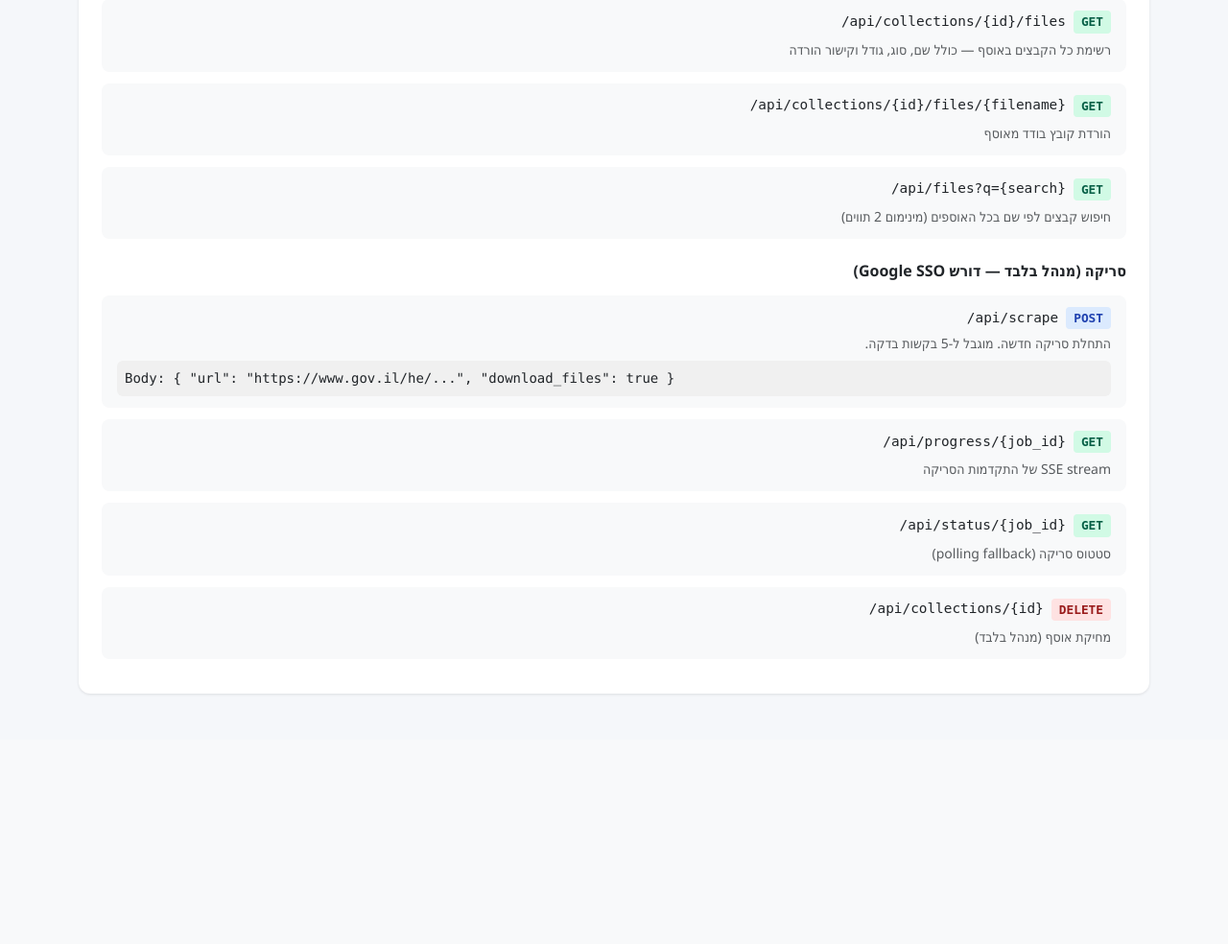
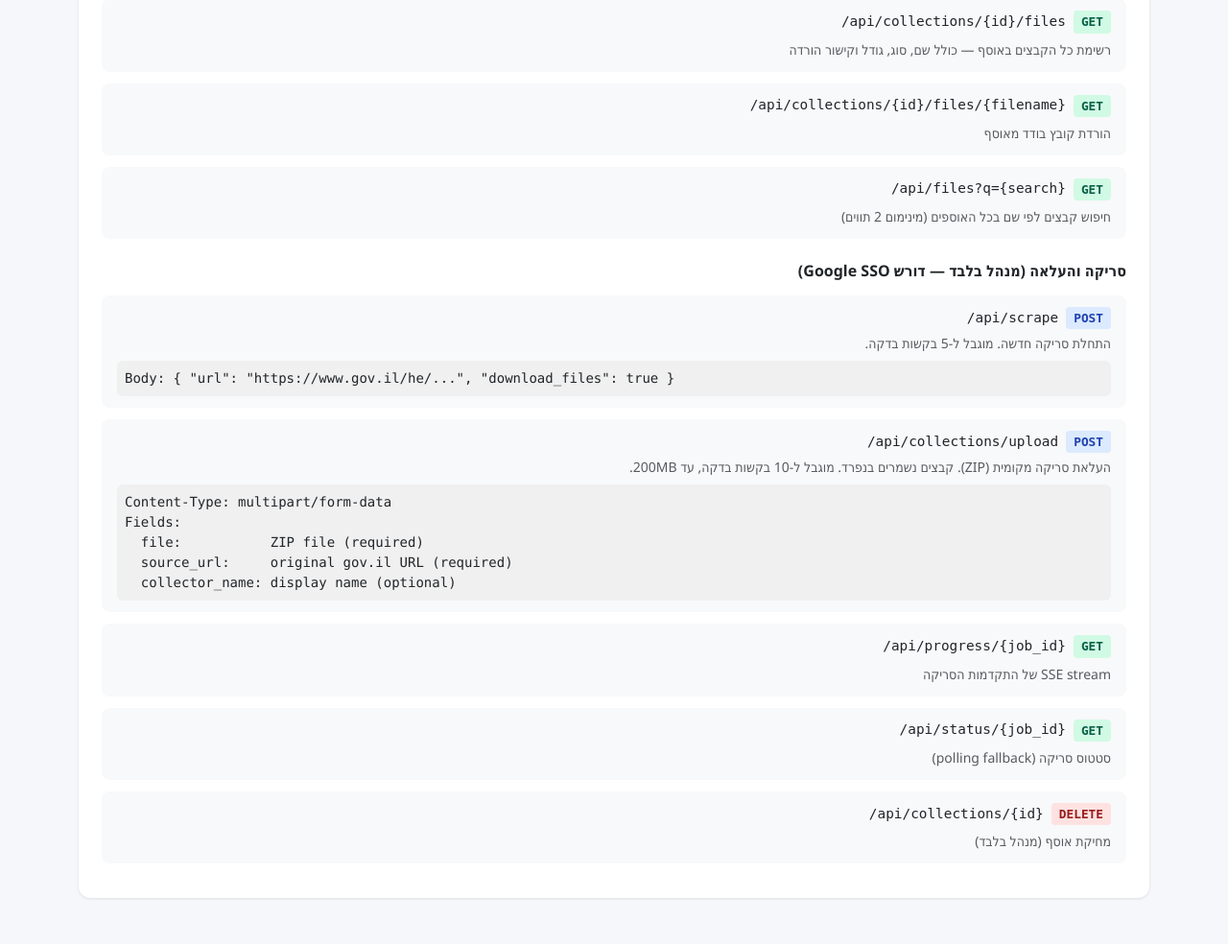
Before and after one commit to zomer-g/govil-scraper, a Flask app: page / in a window 1280 px wide, after a click on "API". Shown: the part 792-1776 px from the top of the page at 96% size. Before the commit the page ends 1516 px from the top, so only its background shows below. Run offline with Flask 3, Linux system fonts and the light colour scheme; data that the repository does not hold is empty; some libraries are stand-ins or nearby versions.

Commit message:
Add upload endpoint + CLI upload flag for local-to-server workflow
- POST /api/collections/upload: admin-only, accepts ZIP, stores files
  individually in the files table (not as a ZIP bundle)
- local_scrape.py: new flags --upload, --server, --cookie, --upload-only
  for pushing locally scraped data to the remote server
- Frontend: upload card back in scrape tab, upload endpoint in API docs

Workflow: scrape locally -> upload ZIP to server -> public API serves
individual files

Co-Authored-By: Claude Opus 4.6 <noreply@anthropic.com>

```diff
--- a/app.py
+++ b/app.py
@@ -47,6 +47,7 @@ DISABLE_PLAYWRIGHT = os.environ.get("DISABLE_PLAYWRIGHT", "0") == "1"
 
 app = Flask(__name__)
 app.wsgi_app = ProxyFix(app.wsgi_app, x_for=1, x_proto=1, x_host=1)
+app.config["MAX_CONTENT_LENGTH"] = 200 * 1024 * 1024  # 200 MB max upload
 app.secret_key = os.environ.get("FLASK_SECRET_KEY") or os.urandom(32).hex()
 store = CollectionStore(TEMP_DIR)
 
@@ -582,6 +583,147 @@ def search_files():
     return jsonify({"query": q, "count": len(results), "files": results})
 
 
+# ---------------------------------------------------------------------------
+# Upload API — upload locally-scraped data to the server
+# ---------------------------------------------------------------------------
+
+@app.route("/api/collections/upload", methods=["POST"])
+@limiter.limit("10 per minute")
+@admin_required
+def upload_collection():
+    """Upload a locally-scraped ZIP. Files are stored individually.
+
+    Accepts multipart form with:
+      - file: ZIP file (required)
+      - source_url: original gov.il URL (required)
+      - collector_name: display name (optional, derived from CSV filename)
+    """
+    import csv as csv_mod
+    import shutil
+
+    f = request.files.get("file")
+    if not f or not f.filename:
+        return jsonify({"error": "חסר קובץ ZIP"}), 400
+    if not f.filename.lower().endswith(".zip"):
+        return jsonify({"error": "הקובץ חייב להיות ZIP"}), 400
+
+    source_url = (request.form.get("source_url") or "").strip()
+    if not source_url:
+        return jsonify({"error": "חסרה כתובת מקור (source_url)"}), 400
+
+    collector_name = (request.form.get("collector_name") or "").strip()
+
+    # Save ZIP to temp location for validation
+    collection_id = uuid.uuid4().hex[:12]
+    job_dir = os.path.join(TEMP_DIR, collection_id)
+    os.makedirs(job_dir, exist_ok=True)
+
+    zip_tmp = os.path.join(job_dir, "_upload.zip")
+    f.save(zip_tmp)
+
+    # Validate it's a real ZIP
+    if not zipfile.is_zipfile(zip_tmp):
+        shutil.rmtree(job_dir, ignore_errors=True)
+        return jsonify({"error": "הקובץ אינו ZIP תקין"}), 400
+
+    try:
+        # Extract contents
+        with zipfile.ZipFile(zip_tmp, "r") as zf:
+            zf.extractall(job_dir)
+        # Remove the upload ZIP itself — we store files individually
+        os.remove(zip_tmp)
+
+        # Scan extracted files and register them
+        csv_path = ""
+        excel_path = ""
+        record_count = 0
+        column_headers = []
+        file_records = []
+
+        for root, _dirs, filenames in os.walk(job_dir):
+            for fname in filenames:
+                full = os.path.join(root, fname)
+                rel = os.path.relpath(full, TEMP_DIR).replace("\\", "/")
+                ext = os.path.splitext(fname)[1].lower().lstrip(".")
+                size = os.path.getsize(full)
+
+                if ext == "csv":
+                    category = "csv"
+                    if not csv_path:
+                        csv_path = full
+                elif ext == "xlsx":
+                    category = "excel"
+                    if not excel_path:
+                        excel_path = full
+                else:
+                    category = "attachment"
+
+                file_records.append({
+                    "filename": fname,
+                    "file_type": ext,
+                    "category": category,
+                    "size_bytes": size,
+                    "rel_path": rel,
+                })
+
+        # Read CSV to get row count and column headers
+        if csv_path and os.path.exists(csv_path):
+            try:
+                with open(csv_path, encoding="utf-8-sig") as cf:
+                    reader = csv_mod.DictReader(cf)
+                    column_headers = list(reader.fieldnames or [])
+                    rows = list(reader)
+                    record_count = len(rows)
+            except Exception:
+                pass
+
+        # Derive collector_name
+        if not collector_name:
+            if csv_path:
+                collector_name = os.path.splitext(os.path.basename(csv_path))[0]
+            else:
+                collector_name = os.path.splitext(f.filename)[0]
+
+        attachment_count = sum(1 for r in file_records if r["category"] == "attachment")
+
+        # Register files in DB
+        if file_records:
+            store.save_files_bulk(collection_id, file_records)
+
+        # Save collection metadata
+        store.save_collection(
+            collection_id=collection_id,
+            source_url=source_url,
+            collector_name=collector_name,
+            page_type="upload",
+            record_count=record_count,
+            attachment_count=attachment_count,
+            downloaded_count=attachment_count,
+            column_headers=column_headers,
+            zip_path="",
+            csv_path=os.path.relpath(csv_path, TEMP_DIR).replace("\\", "/") if csv_path else "",
+            excel_path=os.path.relpath(excel_path, TEMP_DIR).replace("\\", "/") if excel_path else "",
+            warning="",
+        )
+        store.cleanup_oldest(max_bytes=800_000_000)
+
+        logger.info("Uploaded collection %s (%s, %d records, %d files)",
+                     collection_id, collector_name, record_count, len(file_records))
+
+        return jsonify({
+            "id": collection_id,
+            "collector_name": collector_name,
+            "record_count": record_count,
+            "file_count": len(file_records),
+            "attachment_count": attachment_count,
+        }), 201
+
+    except Exception as e:
+        shutil.rmtree(job_dir, ignore_errors=True)
+        logger.exception("Upload failed for %s", f.filename)
+        return jsonify({"error": f"שגיאה בעיבוד הקובץ: {e}"}), 500
+
+
 @app.route("/api/collections/<cid>", methods=["DELETE"])
 @admin_required
 def delete_collection(cid):
--- a/templates/index.html
+++ b/templates/index.html
@@ -183,6 +183,35 @@
                         </a>
                     </li>
                 </ul>
+            </div>
+        </div>
+
+        <!-- Upload ZIP -->
+        <div class="card mb-3">
+            <div class="card-body p-4">
+                <h6 class="fw-bold mb-3">
+                    <i class="bi bi-cloud-upload"></i>
+                    העלאת סריקה מקומית
+                </h6>
+                <form id="uploadForm">
+                    <div class="row g-3">
+                        <div class="col-md-6">
+                            <label class="form-label small">קובץ ZIP</label>
+                            <input type="file" class="form-control" id="uploadFile" accept=".zip" required>
+                        </div>
+                        <div class="col-md-6">
+                            <label class="form-label small">כתובת מקור (gov.il)</label>
+                            <input type="url" class="form-control" id="uploadUrl" dir="ltr"
+                                   placeholder="https://www.gov.il/he/..." required>
+                        </div>
+                    </div>
+                    <div class="d-flex align-items-center justify-content-between mt-3">
+                        <small class="text-muted" id="uploadStatus"></small>
+                        <button type="submit" class="btn btn-outline-primary" id="uploadBtn">
+                            <i class="bi bi-upload"></i> העלה
+                        </button>
+                    </div>
+                </form>
             </div>
         </div>
 
@@ -437,7 +466,7 @@
                         <small class="text-muted">חיפוש קבצים לפי שם בכל האוספים (מינימום 2 תווים)</small>
                     </div>
 
-                    <h6 class="fw-bold mb-3 mt-4">סריקה (מנהל בלבד — דורש Google SSO)</h6>
+                    <h6 class="fw-bold mb-3 mt-4">סריקה והעלאה (מנהל בלבד — דורש Google SSO)</h6>
 
                     <div class="api-endpoint">
                         <div class="d-flex align-items-center gap-2 mb-1">
@@ -446,6 +475,19 @@
                         </div>
                         <small class="text-muted d-block">התחלת סריקה חדשה. מוגבל ל-5 בקשות בדקה.</small>
                         <pre class="mt-2 mb-0 small" style="background:#f0f0f0;padding:8px;border-radius:6px;direction:ltr;text-align:left;">Body: { "url": "https://www.gov.il/he/...", "download_files": true }</pre>
+                    </div>
+
+                    <div class="api-endpoint">
+                        <div class="d-flex align-items-center gap-2 mb-1">
+                            <span class="api-method post">POST</span>
+                            <span class="api-path">/api/collections/upload</span>
+                        </div>
+                        <small class="text-muted d-block">העלאת סריקה מקומית (ZIP). קבצים נשמרים בנפרד. מוגבל ל-10 בקשות בדקה, עד 200MB.</small>
+                        <pre class="mt-2 mb-0 small" style="background:#f0f0f0;padding:8px;border-radius:6px;direction:ltr;text-align:left;">Content-Type: multipart/form-data
+Fields:
+  file:           ZIP file (required)
+  source_url:     original gov.il URL (required)
+  collector_name: display name (optional)</pre>
                     </div>
 
                     <div class="api-endpoint">
@@ -702,6 +744,57 @@
         } catch { /* ignore */ }
     }
 
+    // ===================== UPLOAD =====================
+
+    const uploadForm = document.getElementById('uploadForm');
+    if (uploadForm) uploadForm.addEventListener('submit', async e => {
+        e.preventDefault();
+        const fileInput = document.getElementById('uploadFile');
+        const urlInput2 = document.getElementById('uploadUrl');
+        const statusEl = document.getElementById('uploadStatus');
+        const btn = document.getElementById('uploadBtn');
+
+        if (!fileInput.files.length || !urlInput2.value.trim()) return;
+
+        const formData = new FormData();
+        formData.append('file', fileInput.files[0]);
+        formData.append('source_url', urlInput2.value.trim());
+
+        btn.disabled = true;
+        statusEl.textContent = 'מעלה...';
+        statusEl.classList.remove('text-danger');
+
+        try {
+            const resp = await fetch('/api/collections/upload', {
+                method: 'POST',
+                body: formData,
+            });
+            const data = await resp.json();
+
+            if (!resp.ok) {
+                statusEl.textContent = data.error || 'שגיאה';
+                statusEl.classList.add('text-danger');
+                return;
+            }
+
+            statusEl.classList.remove('text-danger');
+            statusEl.textContent = `הועלה בהצלחה! ${data.record_count} רשומות, ${data.file_count} קבצים`;
+            uploadForm.reset();
+
+            // Switch to collections tab and reload
+            const collectionsTabBtn = document.querySelector('[data-bs-target="#collectionsTab"]');
+            if (collectionsTabBtn) {
+                new bootstrap.Tab(collectionsTabBtn).show();
+                loadCollections();
+            }
+        } catch (err) {
+            statusEl.textContent = 'שגיאת חיבור: ' + err.message;
+            statusEl.classList.add('text-danger');
+        } finally {
+            btn.disabled = false;
+        }
+    });
+
     // ===================== FILE SEARCH =====================
 
     const fileSearchInput = document.getElementById('fileSearchInput');
```
Also changed, not shown: local_scrape.py (+137 -11 lines).
